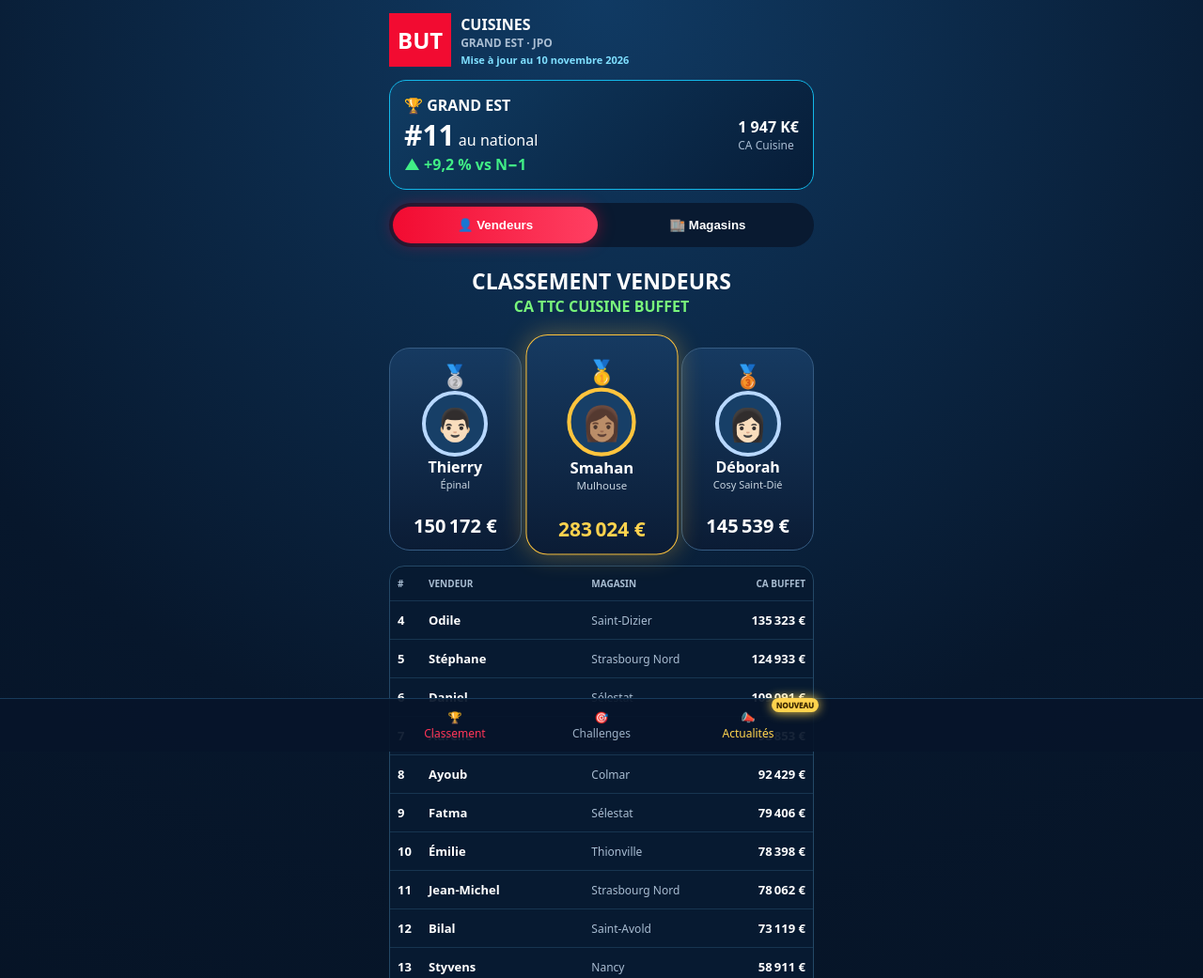
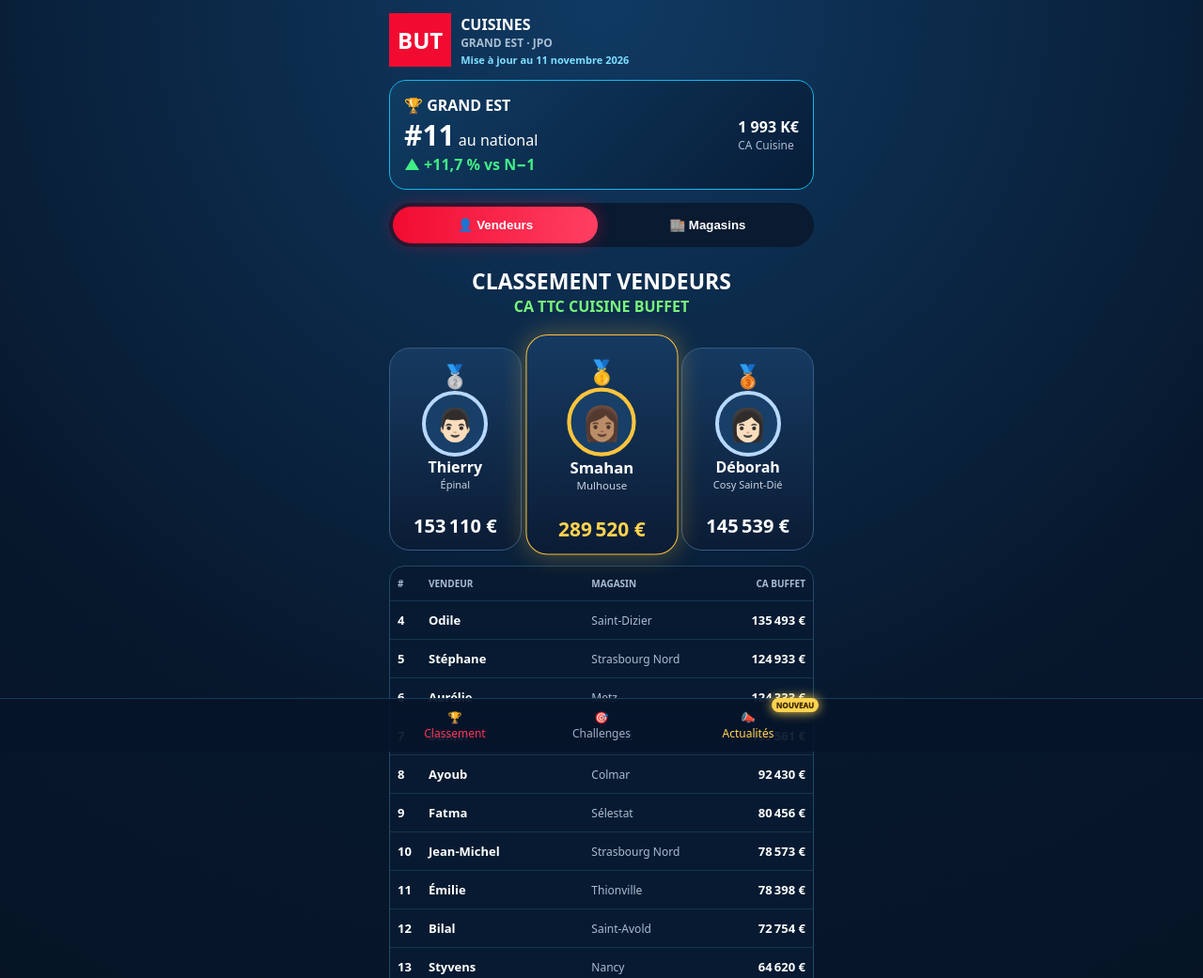
Before and after one commit to EmilianiM/grandest, a plain HTML site: page index.html in a window 1280 px wide. Shown: the top 1041 px of the page at 94% size. Drawn offline with Linux system fonts and the light colour scheme.

Commit message:
Add files via upload

```diff
--- a/index.html
+++ b/index.html
@@ -13,44 +13,44 @@
     @media(max-width:380px){.row{grid-template-columns:24px 1.2fr .9fr 76px;font-size:12px}.avatar{width:62px;height:62px}.name{font-size:14px}.ca{font-size:17px}}
     @media(prefers-reduced-motion:reduce){.pulse{animation:none}}
   </style>
-<style>.bar{width:93.7%}</style>
+<style>.bar{width:95.9%}</style>
 </head>
 <body>
 <main class="app">
-  <div class="brand"><div class="logo">BUT</div><div>CUISINES<div class="small">GRAND EST · JPO</div><div class="asof">Mise à jour au 10 novembre 2026</div></div></div>
+  <div class="brand"><div class="logo">BUT</div><div>CUISINES<div class="small">GRAND EST · JPO</div><div class="asof">Mise à jour au 11 novembre 2026</div></div></div>
   <div id="rankingsPage">
-  <section class="region"><div>🏆 <b>GRAND EST</b><div><span class="rank">#11</span> au national</div><span class="up">▲ +9,2 % vs N−1</span></div><div><b>1 947 K€</b><div class="small">CA Cuisine</div></div></section>
+  <section class="region"><div>🏆 <b>GRAND EST</b><div><span class="rank">#11</span> au national</div><span class="up">▲ +11,7 % vs N−1</span></div><div><b>1 993 K€</b><div class="small">CA Cuisine</div></div></section>
   <div class="tabs"><button class="tab active" data-view="sellers">👤 Vendeurs</button><button class="tab" data-view="stores">🏬 Magasins</button></div>
   <section id="sellers"><div class="title"><h1>CLASSEMENT VENDEURS</h1><b>CA TTC CUISINE BUFFET</b></div><div class="podium" id="sellerPodium"></div><div class="table" id="sellerTable"></div></section>
   <section id="stores" class="hide"><div class="title"><h1>CLASSEMENT MAGASINS</h1><b>CA TTC CUISINE</b></div><div class="podium" id="storePodium"></div><div class="table" id="storeTable"></div></section>
-  <section class="panel"><div class="bigstats"><div><strong>11e</strong><span class="small">/14 national</span></div><div><strong>1 947 K€</strong><span class="small">CA Cuisine</span></div><div><strong class="up">+9,2%</strong><span class="small">vs N−1</span></div></div><div style="margin-top:16px"><b>Objectif minimum région JPO</b><div class="progress"><div class="bar"></div></div><div class="small" style="margin-top:5px">1 947 K€ / 2 078 K€ · 93,7%</div></div></section>
+  <section class="panel"><div class="bigstats"><div><strong>11e</strong><span class="small">/14 national</span></div><div><strong>1 993 K€</strong><span class="small">CA Cuisine</span></div><div><strong class="up">+11,7%</strong><span class="small">vs N−1</span></div></div><div style="margin-top:16px"><b>Objectif minimum région JPO</b><div class="progress"><div class="bar"></div></div><div class="small" style="margin-top:5px">1 993 K€ / 2 078 K€ · 95,9%</div></div></section>
   </div>
-  <section id="challengesPage" class="hide"><div class="title"><h1>CHALLENGE RÉGIONAL</h1><b>MANCHE RETOUR · DU 23 AU 26 OCTOBRE</b></div><img class="challenge-poster" src="duel-manche-retour.png" alt="Duel des régions, manche retour entre la Bourgogne-Savoie et le Grand Est"><section class="panel"><div class="bigstats"><div><strong>1 947</strong><span class="small">K€ réalisés</span></div><div><strong>2 078</strong><span class="small">K€ objectif minimum</span></div><div><strong class="up">93,7%</strong><span class="small">atteints</span></div></div><div class="progress"><div class="bar"></div></div></section></section>
+  <section id="challengesPage" class="hide"><div class="title"><h1>CHALLENGE RÉGIONAL</h1><b>MANCHE RETOUR · DU 23 AU 26 OCTOBRE</b></div><img class="challenge-poster" src="duel-manche-retour.png" alt="Duel des régions, manche retour entre la Bourgogne-Savoie et le Grand Est"><section class="panel"><div class="bigstats"><div><strong>1 993</strong><span class="small">K€ réalisés</span></div><div><strong>2 078</strong><span class="small">K€ objectif minimum</span></div><div><strong class="up">95,9%</strong><span class="small">atteints</span></div></div><div class="progress"><div class="bar"></div></div></section></section>
   <section id="newsPage" class="hide"><div class="title"><h1>ACTUALITÉS</h1><b>INFORMATIONS DU MOMENT</b></div><article class="news-card featured"><div class="news-copy"><h2>✨ Nouvelle fonctionnalité disponible sur Planner</h2><p>Lorsque vous faites un clic droit sur un meuble, vous accédez directement à un menu rapide proposant six fonctions : <b>modifier, replacer, ouvrir, positionner, dupliquer et supprimer</b>.</p><p>Vous bénéficiez également d’un accès plus rapide à l’éditeur de plan de travail.</p></div></article><article class="news-card"><div class="news-copy"><h2>Cuisine Weeks</h2><p>Jusqu’à <b>−40 %</b> sur une sélection de cuisines et plans de travail, avec paiement en <b>20 fois sans frais</b>.</p><p class="small">Offre valable jusqu’au 26 octobre 2026. Voir conditions en magasin.</p></div></article><article class="news-card"><div class="news-copy"><h2>Applicatif Planner HOP</h2><p>Bonjour à tous,</p><p>La gamme HOP est actuellement en cours de déploiement sur le SMO. Le Planner n’est pas encore disponible à ce jour. Dès sa mise en service, une communication dédiée vous sera adressée.</p><p>Dans cette attente, merci de ne pas cliquer sur le bouton HOP. Nous vous remercions pour votre patience et votre compréhension.</p></div></article></section>
 </main>
 <footer class="footer"><div class="footerin"><button class="nav active" data-page="rankingsPage">🏆<br>Classement</button><button class="nav" data-page="challengesPage">🎯<br>Challenges</button><button class="nav news-alert" data-page="newsPage">📣<br>Actualités</button></div></footer>
 <script>
 const sellers=[
-  {name:'Smahan',store:'Mulhouse',ca:283024,face:'👩🏽'},
-  {name:'Thierry',store:'Épinal',ca:150172,face:'👨🏻'},
+  {name:'Smahan',store:'Mulhouse',ca:289520,face:'👩🏽'},
+  {name:'Thierry',store:'Épinal',ca:153110,face:'👨🏻'},
   {name:'Déborah',store:'Cosy Saint-Dié',ca:145539,face:'👩🏻'},
-  {name:'Odile',store:'Saint-Dizier',ca:135323,face:'👩🏻'},
+  {name:'Odile',store:'Saint-Dizier',ca:135493,face:'👩🏻'},
   {name:'Stéphane',store:'Strasbourg Nord',ca:124933,face:'👨🏻'},
-  {name:'Daniel',store:'Sélestat',ca:109091,face:'👨🏻',glasses:true},
-  {name:'Aurélie',store:'Metz',ca:98853,face:'👩🏻'},
-  {name:'Ayoub',store:'Colmar',ca:92429,face:'👨🏽'},
-  {name:'Fatma',store:'Sélestat',ca:79406,face:'👩🏽'},
+  {name:'Aurélie',store:'Metz',ca:124333,face:'👩🏻'},
+  {name:'Daniel',store:'Sélestat',ca:109561,face:'👨🏻',glasses:true},
+  {name:'Ayoub',store:'Colmar',ca:92430,face:'👨🏽'},
+  {name:'Fatma',store:'Sélestat',ca:80456,face:'👩🏽'},
+  {name:'Jean-Michel',store:'Strasbourg Nord',ca:78573,face:'👨🏻'},
   {name:'Émilie',store:'Thionville',ca:78398,face:'👩🏻'},
-  {name:'Jean-Michel',store:'Strasbourg Nord',ca:78062,face:'👨🏻'},
-  {name:'Bilal',store:'Saint-Avold',ca:73119,face:'👨🏽'},
-  {name:'Styvens',store:'Nancy',ca:58911,face:'👨🏻'},
+  {name:'Bilal',store:'Saint-Avold',ca:72754,face:'👨🏽'},
+  {name:'Styvens',store:'Nancy',ca:64620,face:'👨🏻'},
   {name:'Ilian',store:'Thionville',ca:58408,face:'👨🏻'},
-  {name:'Guillaume',store:'Metz',ca:55590,face:'👨🏻'},
+  {name:'Guillaume',store:'Metz',ca:55888,face:'👨🏻'},
   {name:'Cédric',store:'Strasbourg Nord',ca:49297,face:'👨🏻'},
   {name:'Emmanuelle',store:'Sarreguemines',ca:45483,face:'👩🏻'},
+  {name:'Louise',store:'Remiremont',ca:41436,face:'👩🏻'},
   {name:'Olivier',store:'Nancy',ca:41332,face:'👨🏻'},
-  {name:'Louise',store:'Remiremont',ca:41206,face:'👩🏻'},
-  {name:'Johann',store:'Belfort',ca:22902,face:'👨🏻'},
+  {name:'Johann',store:'Belfort',ca:24061,face:'👨🏻'},
   {name:'Émilie Z.',store:'Colmar',ca:3838,face:'👩🏻'},
   {name:'Florian',store:'Épinal',ca:2929,face:'👨🏻'},
   {name:'Yohan',store:'Épinal',ca:2829,face:'👨🏻'},
@@ -64,12 +64,12 @@ const sellers=[
   {name:'Malo',store:'Colmar',ca:-1212,face:'👨🏻'}
 ];
 const stores=[
-  {name:'Mulhouse',ca:293000},{name:'Strasbourg Nord',ca:258000},{name:'Sélestat',ca:197000},{name:'Metz',ca:170000},{name:'Épinal',ca:161000},{name:'Cosy Saint-Dié',ca:154000},{name:'Thionville',ca:150000},{name:'Saint-Dizier',ca:145000},{name:'Nancy',ca:107000},{name:'Colmar',ca:102000},{name:'Saint-Avold',ca:79000},{name:'Sarreguemines',ca:48000},{name:'Remiremont',ca:46000},{name:'Belfort',ca:34000},{name:'Cosy Sarrebourg',ca:2000}
+  {name:'Mulhouse',ca:299000},{name:'Strasbourg Nord',ca:258000},{name:'Sélestat',ca:199000},{name:'Metz',ca:197000},{name:'Épinal',ca:165000},{name:'Cosy Saint-Dié',ca:154000},{name:'Thionville',ca:150000},{name:'Saint-Dizier',ca:145000},{name:'Nancy',ca:113000},{name:'Colmar',ca:102000},{name:'Saint-Avold',ca:79000},{name:'Sarreguemines',ca:49000},{name:'Remiremont',ca:47000},{name:'Belfort',ca:35000},{name:'Cosy Sarrebourg',ca:2000}
 ];
 const euro=v=>v.toLocaleString('fr-FR',{style:'currency',currency:'EUR',maximumFractionDigits:0});
 const avatar=x=>`<div class="avatar">${x.face||'🏬'}${x.glasses?'<span class="glasses">👓</span>':''}</div>`;
 function renderSellers(){const order=[1,0,2];document.getElementById('sellerPodium').innerHTML=order.map(i=>`<div class="p ${i===0?'first pulse':''}"><div class="medal">${['🥇','🥈','🥉'][i]}</div>${sellers[i].newLeader?'<div class="leader-badge">✨ Nouveau leader ✨</div>':''}${avatar(sellers[i])}<div class="name">${sellers[i].name}</div><div class="store">${sellers[i].store}</div><div class="ca">${euro(sellers[i].ca)}</div></div>`).join('');document.getElementById('sellerTable').innerHTML='<div class="row head"><div>#</div><div>VENDEUR</div><div>MAGASIN</div><div style="text-align:right">CA BUFFET</div></div>'+sellers.slice(3).map((x,j)=>`<div class="row"><b>${j+4}</b><b>${x.name}</b><span class="small">${x.store}</span><span class="money">${euro(x.ca)}</span></div>`).join('')}
-function renderStores(){const total=1947000;const part=x=>(x.ca/total*100).toLocaleString('fr-FR',{maximumFractionDigits:1})+' % de la région';const order=[1,0,2];document.getElementById('storePodium').innerHTML=order.map(i=>`<div class="p ${i===0?'first pulse':''}"><div class="medal">${['🥇','🥈','🥉'][i]}</div>${avatar({face:'🏬'})}<div class="name">${stores[i].name}</div><div class="store">${part(stores[i])}</div><div class="ca">${euro(stores[i].ca)}</div></div>`).join('');document.getElementById('storeTable').innerHTML='<div class="row head"><div>#</div><div>MAGASIN</div><div>PART RÉGION</div><div style="text-align:right">CA CUISINE</div></div>'+stores.slice(3).map((x,j)=>`<div class="row"><b>${j+4}</b><b>${x.name}</b><span class="small">${part(x)}</span><span class="money">${euro(x.ca)}</span></div>`).join('')}
+function renderStores(){const total=1993000;const part=x=>(x.ca/total*100).toLocaleString('fr-FR',{maximumFractionDigits:1})+' % de la région';const order=[1,0,2];document.getElementById('storePodium').innerHTML=order.map(i=>`<div class="p ${i===0?'first pulse':''}"><div class="medal">${['🥇','🥈','🥉'][i]}</div>${avatar({face:'🏬'})}<div class="name">${stores[i].name}</div><div class="store">${part(stores[i])}</div><div class="ca">${euro(stores[i].ca)}</div></div>`).join('');document.getElementById('storeTable').innerHTML='<div class="row head"><div>#</div><div>MAGASIN</div><div>PART RÉGION</div><div style="text-align:right">CA CUISINE</div></div>'+stores.slice(3).map((x,j)=>`<div class="row"><b>${j+4}</b><b>${x.name}</b><span class="small">${part(x)}</span><span class="money">${euro(x.ca)}</span></div>`).join('')}
 renderSellers();renderStores();document.querySelectorAll('.tab').forEach(b=>b.addEventListener('click',()=>{document.querySelectorAll('.tab').forEach(x=>x.classList.remove('active'));b.classList.add('active');document.getElementById('sellers').classList.toggle('hide',b.dataset.view!=='sellers');document.getElementById('stores').classList.toggle('hide',b.dataset.view!=='stores')}));document.querySelectorAll('.nav').forEach(b=>b.addEventListener('click',()=>{document.querySelectorAll('.nav').forEach(x=>x.classList.remove('active'));b.classList.add('active');['rankingsPage','challengesPage','newsPage'].forEach(id=>document.getElementById(id).classList.toggle('hide',id!==b.dataset.page));window.scrollTo({top:0,behavior:'smooth'})}));
 </script>
 </body>
```
